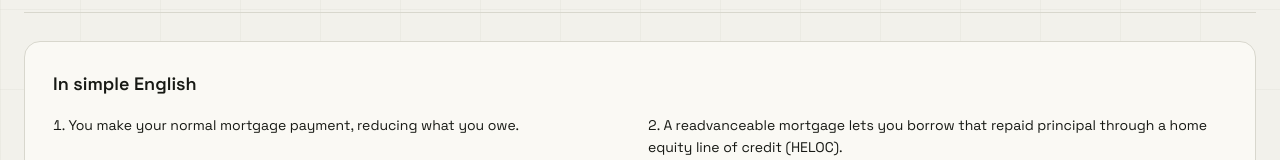
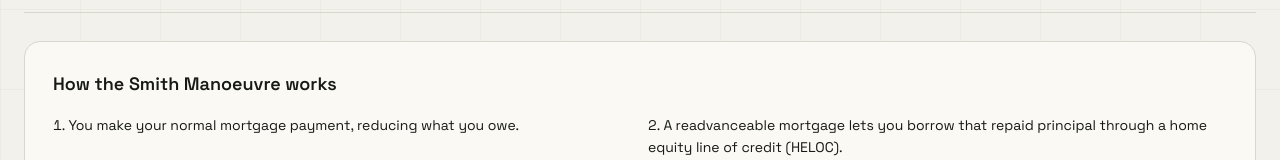
Before and after one commit to cakunalkapoor/finance-with-kunal, a Next.js app: page /decisions/smith-manoeuvre in a window 1280 px wide. Shown: the part 311-471 px from the top of the page. Built offline with nearby package versions, Linux system fonts and the light colour scheme; no server answers.

Commit message:
Rename Smith Manoeuvre explanation heading

```diff
--- a/src/components/decisions/SmithManoeuvre.tsx
+++ b/src/components/decisions/SmithManoeuvre.tsx
@@ -25,7 +25,7 @@ export default function SmithManoeuvre() {
   const final = result?.months.at(-1);
   return <SimulationShell title="The Smith Manoeuvre" intro="Use repaid mortgage principal to borrow and invest. See how investment returns, borrowing costs and your taxes change the outcome.">
     <section className={`${panel} mb-6`}>
-      <h2 className="text-lg font-semibold">In simple English</h2>
+      <h2 className="text-lg font-semibold">How the Smith Manoeuvre works</h2>
       <ol className="mt-4 grid list-inside list-decimal gap-4 text-sm leading-relaxed sm:grid-cols-2">
         <li>You make your normal mortgage payment, reducing what you owe.</li>
         <li>A readvanceable mortgage lets you borrow that repaid principal through a home equity line of credit (HELOC).</li>
```
